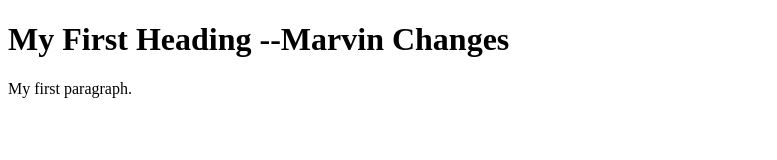
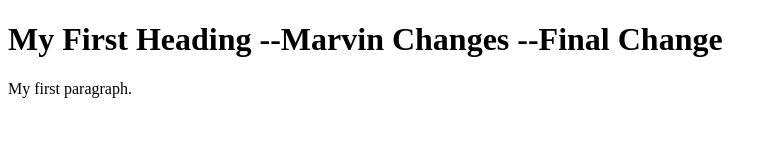
Before and after one commit to Mrvn09/git-demo, a plain HTML site: page web/index.html in a window 1280 px wide. Shown: the whole page, without its empty margins (0-777 px from the left). Drawn offline with Linux system fonts and the light colour scheme.

Commit message:
Tani Mag Gana na

```diff
--- a/web/index.html
+++ b/web/index.html
@@ -2,7 +2,7 @@
 <html>
 <body>
 
-<h1>My First Heading --Marvin Changes</h1>
+<h1>My First Heading --Marvin Changes --Final Change</h1>
 <p>My first paragraph.</p>
 
 </body>
```
